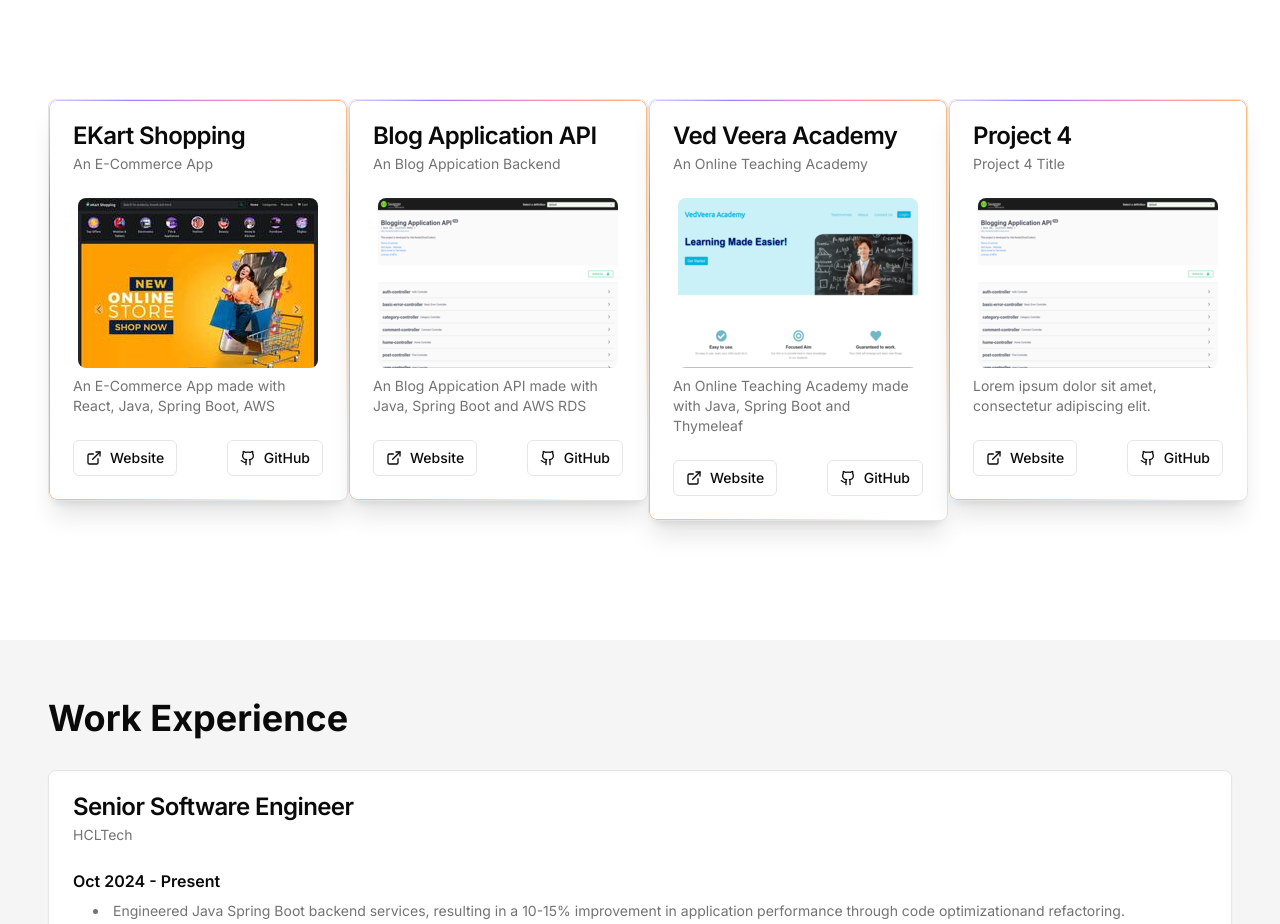
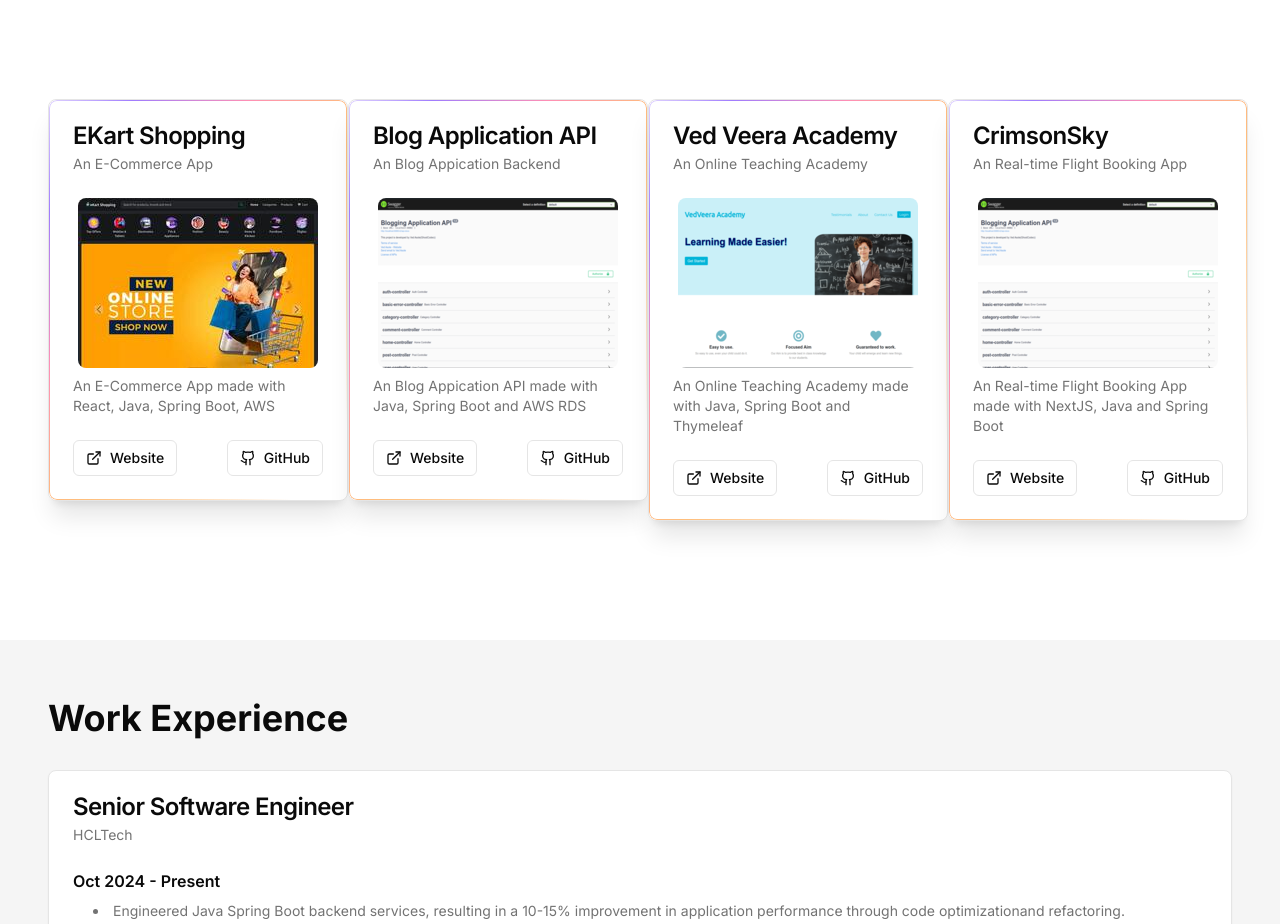
Before and after one commit to ved-asole/nextjs-portfolio, a Next.js app: page / in a window 1280 px wide. Shown: the part 1760-2684 px from the top of the page. Built offline with nearby package versions, Linux system fonts and the light colour scheme.

Commit message:
refactor: Update project details for CrimsonSky flight booking app

```diff
--- a/components/portfolio/projects.jsx
+++ b/components/portfolio/projects.jsx
@@ -49,12 +49,12 @@
     },
     {
       id: 4,
-      name: 'Project 4',
-      title: 'Project 4 Title',
-      description: 'Lorem ipsum dolor sit amet, consectetur adipiscing elit.',
+      name: 'CrimsonSky',
+      title: 'An Real-time Flight Booking App',
+      description: 'An Real-time Flight Booking App made with NextJS, Java and Spring Boot',
       image: '/blog-application-api.png',
       website: 'https://ekart.vedasole.me/',
-      github: 'https://github.com/ved-asole/blog-application-api'
+      github: 'https://github.com/ved-asole/crimsonsky'
     }
   ]
 
```
